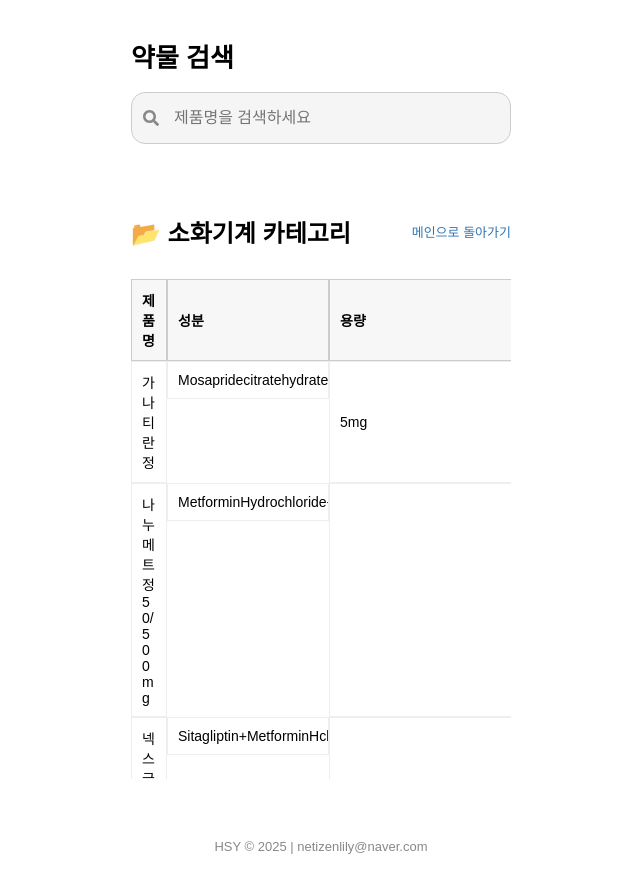
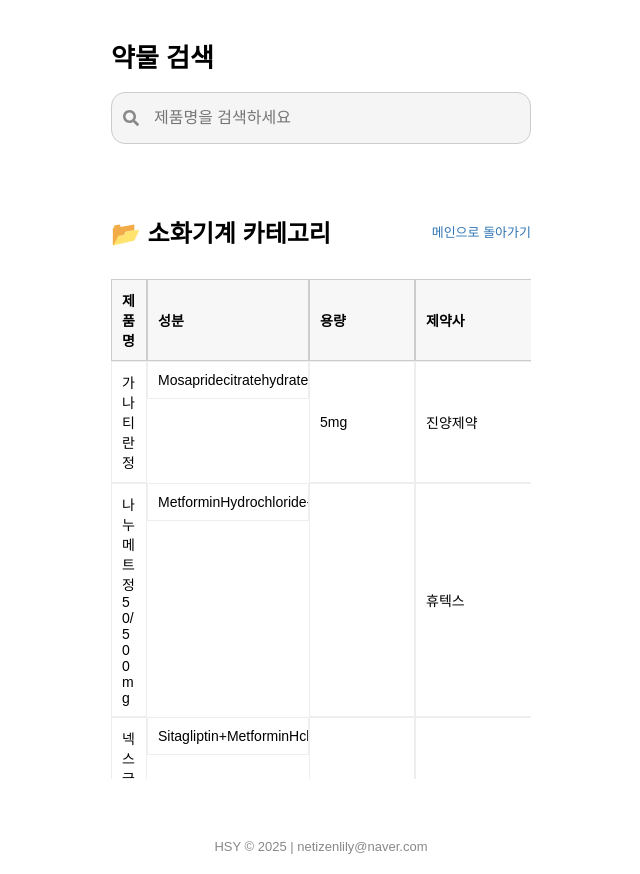
Before and after one commit to dasampharm/dasanpharm, a React (Create React App) app: page / in a window 1280 px wide. Both pictures are taken after a click on the button "소화기계". Shown: the whole page, without its empty margins (319-959 px from the left). Built offline with nearby package versions, Linux system fonts and the light colour scheme.

Commit message:
수정중

```diff
--- a/src/App.js
+++ b/src/App.js
@@ -65,7 +65,7 @@ function App() {
   };
 
   return (
-    <div style={{ padding: "20px", fontFamily: "sans-serif", maxWidth: "380px", margin: "0 auto" }}>
+    <div style={{ padding: "20px", fontFamily: "sans-serif", maxWidth: "420px", margin: "0 auto" }}>
       <div style={{ position: "sticky", top: 0, zIndex: 10, backgroundColor: "#fff", paddingBottom: "10px" }}>
         <h1 style={{ fontSize: "26px" }}>약물 검색</h1>
         <div style={{ display: "flex", gap: "8px" }}>
@@ -107,7 +107,7 @@ function App() {
 
           <h3 style={{ fontSize: "16px", marginBottom: "10px" }}>안내사항</h3>
           <div style={{ backgroundColor: "#f9f9f9", border: "1px solid #ccc", borderRadius: "12px", padding: "20px", fontSize: "13px", lineHeight: "1.7" }}>
-            <p>다산팝에서 거래하는 약물 리스트입니다.</p>
+            <p>다산팜에서 거래하는 약물 리스트입니다.</p>
             <p>제품명 검색 시 동일 성분의 약물이 보여집니다.</p>
             <p>약가는 매일 영업일 10시 경에 업데이트됩니다.</p>
           </div>
@@ -130,7 +130,7 @@ function App() {
           )}
 
           <div style={{ maxHeight: "500px", overflowY: "auto", position: "relative" }}>
-            <table style={{ minWidth: "800px", borderCollapse: "separate", borderSpacing: "0", fontSize: "14px", width: "100%" }}>
+            <table style={{ minWidth: "850px", borderCollapse: "separate", borderSpacing: "0", fontSize: "14px", width: "100%" }}>
               <thead>
                 <tr>
                   <th style={{
@@ -142,7 +142,7 @@ function App() {
                     top: 0,
                     left: 0,
                     zIndex: 4,
-                    maxWidth: "8em",
+                    width: "10em",
                     whiteSpace: "normal",
                     wordBreak: "break-word",
                     overflowWrap: "break-word"
@@ -156,8 +156,10 @@ function App() {
                       position: "sticky",
                       top: 0,
                       zIndex: 2,
-                      maxWidth: "10em",
-                      whiteSpace: "normal"
+                      maxWidth: "8em",
+                      whiteSpace: "nowrap",
+                      overflow: "hidden",
+                      textOverflow: "ellipsis"
                     }}>{label}</th>
                   ))}
                 </tr>
@@ -168,7 +170,8 @@ function App() {
                     <td style={{
                       padding: "10px",
                       border: "1px solid #eee",
-                      maxWidth: "8em",
+                      width: "10em",
+                      whiteSpace: "normal",
                       wordBreak: "break-word",
                       overflowWrap: "break-word",
                       position: "sticky",
@@ -179,21 +182,21 @@ function App() {
                     <td style={{
                       padding: "10px",
                       border: "1px solid #eee",
-                      whiteSpace: "normal",
                       display: "-webkit-box",
                       WebkitLineClamp: 2,
                       WebkitBoxOrient: "vertical",
                       overflow: "hidden",
                       textOverflow: "ellipsis",
-                      maxWidth: "10em"
+                      maxWidth: "10em",
+                      whiteSpace: "normal"
                     }}>{drug["성분"]}</td>
-                    <td style={{ padding: "10px", border: "1px solid #eee", whiteSpace: "nowrap" }}>{drug["용량"]}</td>
-                    <td style={{ padding: "10px", border: "1px solid #eee", whiteSpace: "nowrap" }}>{drug["제약사"]}</td>
-                    <td style={{ padding: "10px", border: "1px solid #eee", whiteSpace: "nowrap" }}>{drug["약가"]}</td>
-                    <td style={{ padding: "10px", border: "1px solid #eee", whiteSpace: "nowrap" }}>{drug["요율"]}</td>
-                    <td style={{ padding: "10px", border: "1px solid #eee", whiteSpace: "nowrap" }}>{drug["환산액"]}</td>
-                    <td style={{ padding: "10px", border: "1px solid #eee", whiteSpace: "nowrap" }}>{drug["품절"]}</td>
-                    <td style={{ padding: "10px", border: "1px solid #eee", whiteSpace: "nowrap" }}>{drug["비고"]}</td>
+                    <td style={{ padding: "10px", border: "1px solid #eee", whiteSpace: "nowrap", maxWidth: "6em", overflow: "hidden", textOverflow: "ellipsis" }}>{drug["용량"]}</td>
+                    <td style={{ padding: "10px", border: "1px solid #eee", whiteSpace: "nowrap", maxWidth: "8em", overflow: "hidden", textOverflow: "ellipsis" }}>{drug["제약사"]}</td>
+                    <td style={{ padding: "10px", border: "1px solid #eee", whiteSpace: "nowrap", maxWidth: "6em", overflow: "hidden", textOverflow: "ellipsis" }}>{drug["약가"]}</td>
+                    <td style={{ padding: "10px", border: "1px solid #eee", whiteSpace: "nowrap", maxWidth: "6em", overflow: "hidden", textOverflow: "ellipsis" }}>{drug["요율"]}</td>
+                    <td style={{ padding: "10px", border: "1px solid #eee", whiteSpace: "nowrap", maxWidth: "8em", overflow: "hidden", textOverflow: "ellipsis" }}>{drug["환산액"]}</td>
+                    <td style={{ padding: "10px", border: "1px solid #eee", whiteSpace: "nowrap", maxWidth: "6em", overflow: "hidden", textOverflow: "ellipsis" }}>{drug["품절"]}</td>
+                    <td style={{ padding: "10px", border: "1px solid #eee", whiteSpace: "nowrap", maxWidth: "10em", overflow: "hidden", textOverflow: "ellipsis" }}>{drug["비고"]}</td>
                   </tr>
                 ))}
               </tbody>
```
